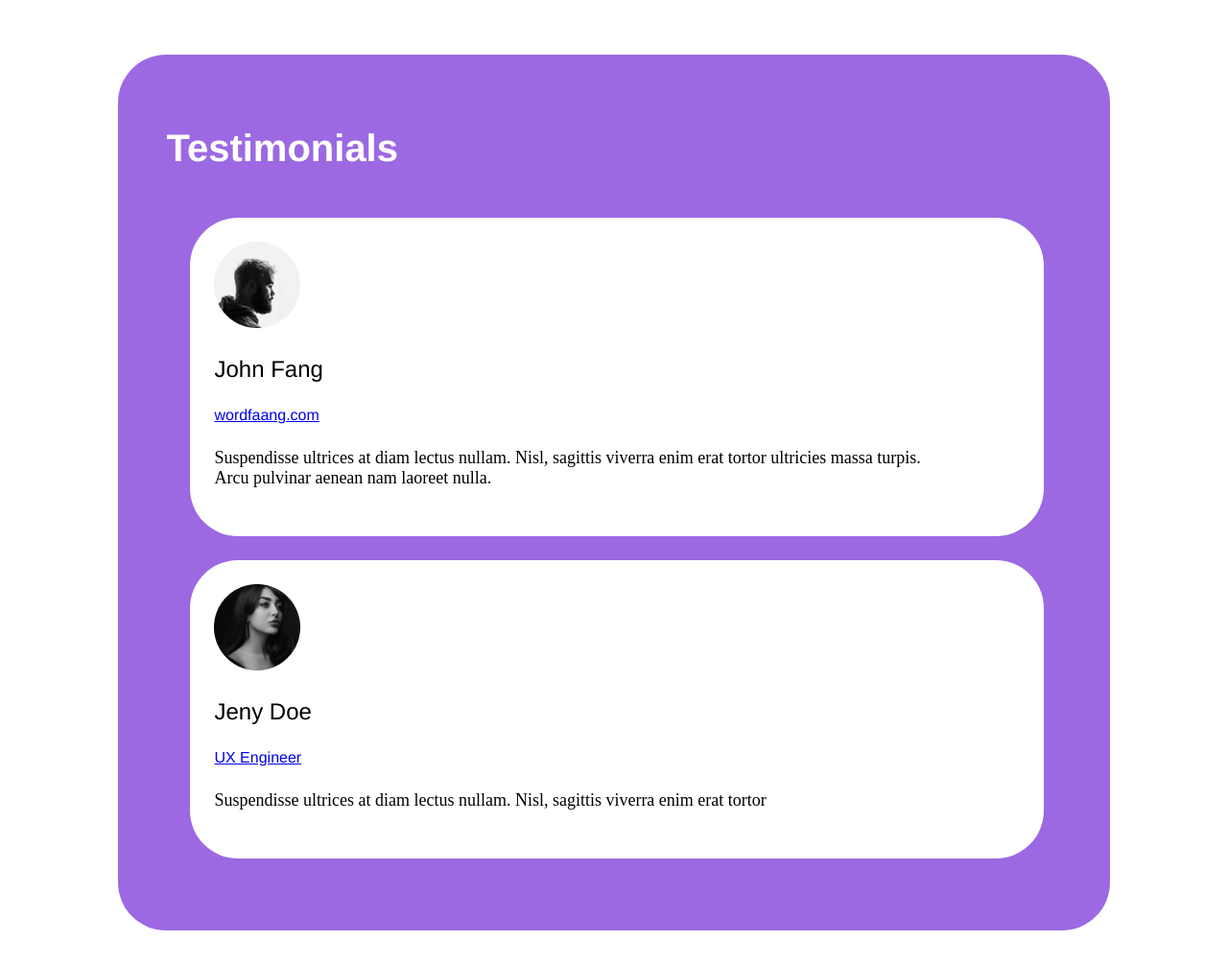
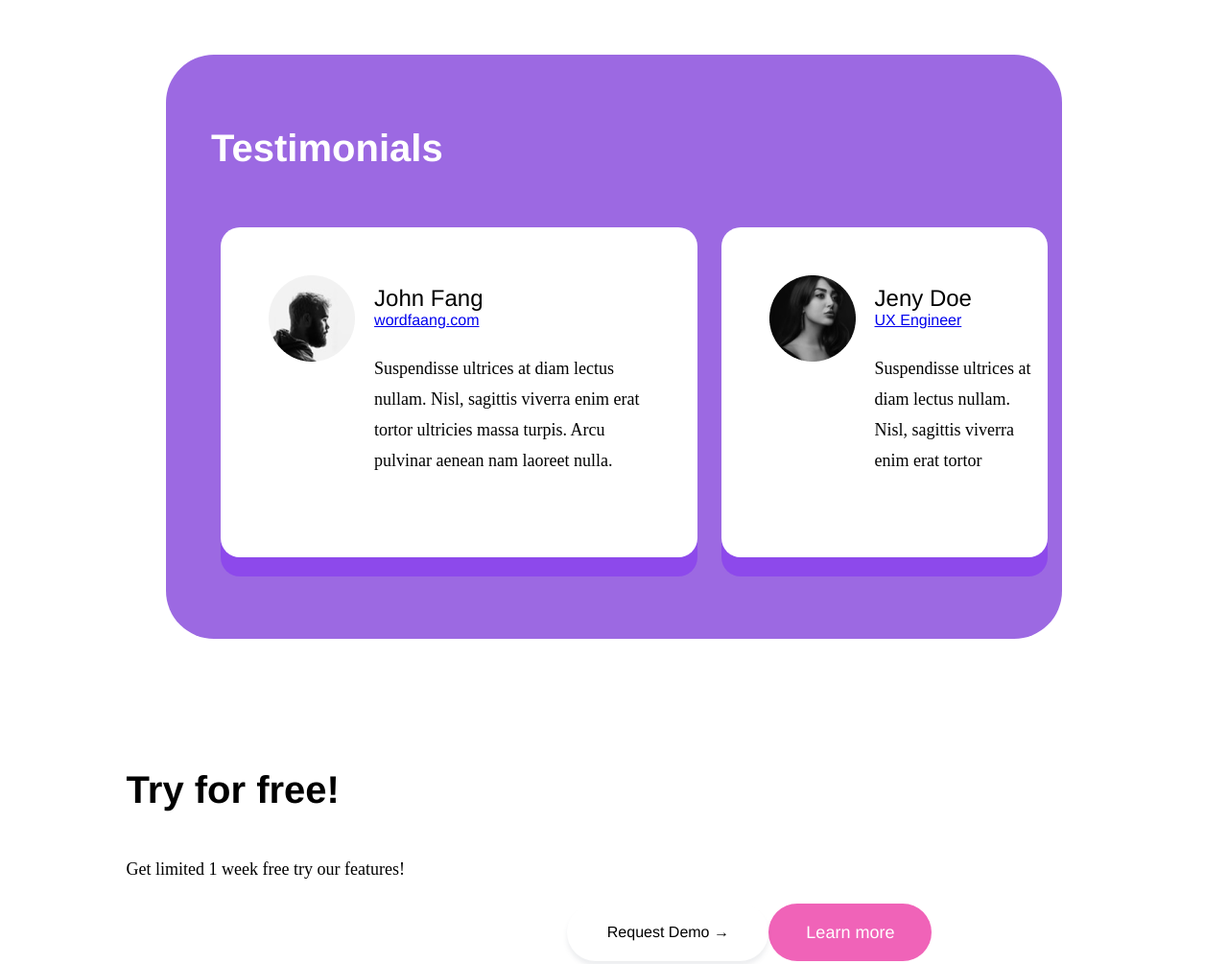
Before and after one commit to JustJeo/click-up-mini-project, a plain HTML site: page index.html in a window 1280 px wide. Shown: the part 2815-3820 px from the top of the page at 96% size. Drawn offline with Linux system fonts and the light colour scheme.

Commit message:
majorly styles div4 review bubbles

```diff
--- a/index.html
+++ b/index.html
@@ -120,10 +120,12 @@
   <div class = "div4">
     <!-- h2 -->
     <h2 class = "test">Testimonials</h2>
+    <div class = "reviewContainer">
       <!-- div sub 1 -->
-    <div class = "review">
+      <div id = "john" class = "review">
         <!-- img -->
         <img class = "profile" src="images/clickUpJohn.png" alt="Black and white side profile of a man looking right.">
+        <div class = "reviewText">
           <!-- h3 -->
           <h3>John Fang</h3>
           <!-- a -->
@@ -131,10 +133,12 @@
           <!-- p -->
           <p>Suspendisse ultrices at diam lectus nullam. Nisl, sagittis viverra enim erat tortor ultricies massa turpis. Arcu pulvinar aenean nam laoreet nulla.</p>
         </div>
+      </div>
       <!-- div sub 2 -->
-    <div class = "review">
+      <div id = "jeny" class = "review">
         <!-- img -->
         <img class = "profile" src="images/clickUpJeny.png" alt="Black and white photo of a woman looking right.">
+        <div class = "reviewText">
           <!-- h3 -->
           <h3>Jeny Doe</h3>
           <!-- a -->
@@ -142,6 +146,9 @@
           <!-- p -->
           <p>Suspendisse ultrices at diam lectus nullam. Nisl, sagittis viverra enim erat tortor</p>
         </div>
+      </div>
+    </div>
+
     <!-- circle img -->
     <!-- arrow img -->
   </div>
--- a/style.css
+++ b/style.css
@@ -44,6 +44,8 @@
 
 .test {
   color: white;
+  margin: 0 auto;
+  font-weight: 700;
 }
 
 /* nav and footer */
@@ -112,6 +114,10 @@
   padding: 100px 0;
 }
 
+.pinkText {
+  width: 100%;
+}
+
 /* div 3 */
 .div3 {
   display: grid;
@@ -121,6 +127,10 @@
   text-align: center;
   width: 60%;
   margin: 0 auto;
+}
+
+.centerText {
+  padding: 100px;
 }
 
 .gridContainer {
@@ -158,17 +168,46 @@
 
 /* div 4 */
 .div4 {
-  background-color: rgba(156, 105, 226, 1);
+  background: rgba(156, 105, 226, 1);
   border-radius: 50px;
-  padding: 50px;
+}
+
+.reviewContainer {
+  display: flex;
+  justify-content: space-around;
+  width: 95%;
+  margin-left: 5%;
 }
 
 .review {
   background-color: white;
-  margin: 25px;
-  padding: 25px;
-  border-radius: 50px;
+  margin: 25px 25px 25px 0;
+  border-radius: 20px;
+  box-shadow: 0px 20px 0px 0px rgba(107, 0, 255, 0.3);
+  width: auto;
+  padding: 50px;
 }
+
+.reviewText {
+  margin-left: 100px;
+  width: 80%;
+}
+
+.reviewText h3 {
+  padding: 0;
+}
+
+.reviewText p {
+  line-height: 32px;
+}
+
+/* #john {
+  padding: 50px;
+} */
+
+/* #jeny {
+  width: 250px;
+} */
 
 /* div 5 */
 .div5 {
@@ -205,6 +244,7 @@
 .profile {
   width: 90px;
   height: auto;
+  position: absolute;
 }
 
 
@@ -266,11 +306,3 @@
   border-radius: 20px;
   padding: 0;
 }
-
-.pinkText {
-  width: 100%;
-}
-
-.centerText {
-  padding: 100px;
-}
```
Lines whose indentation alone changed are shown as unchanged.
